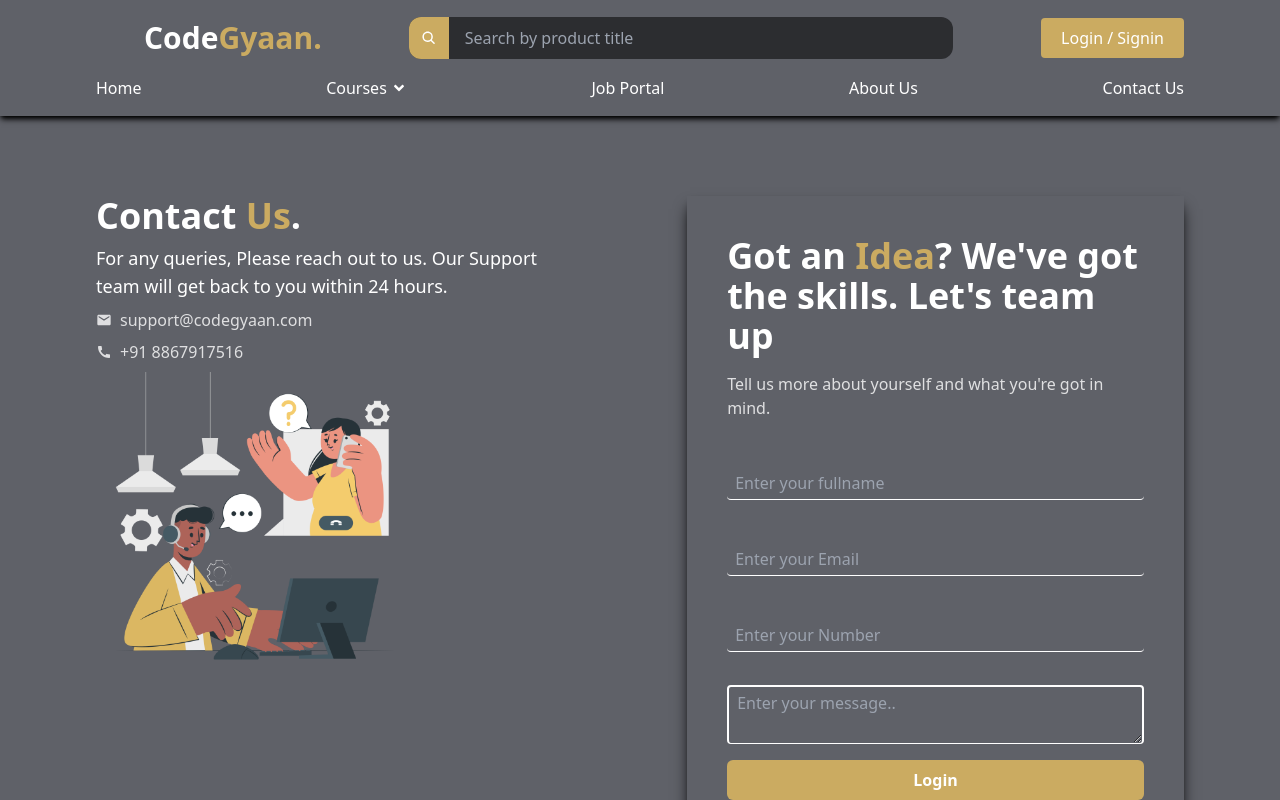
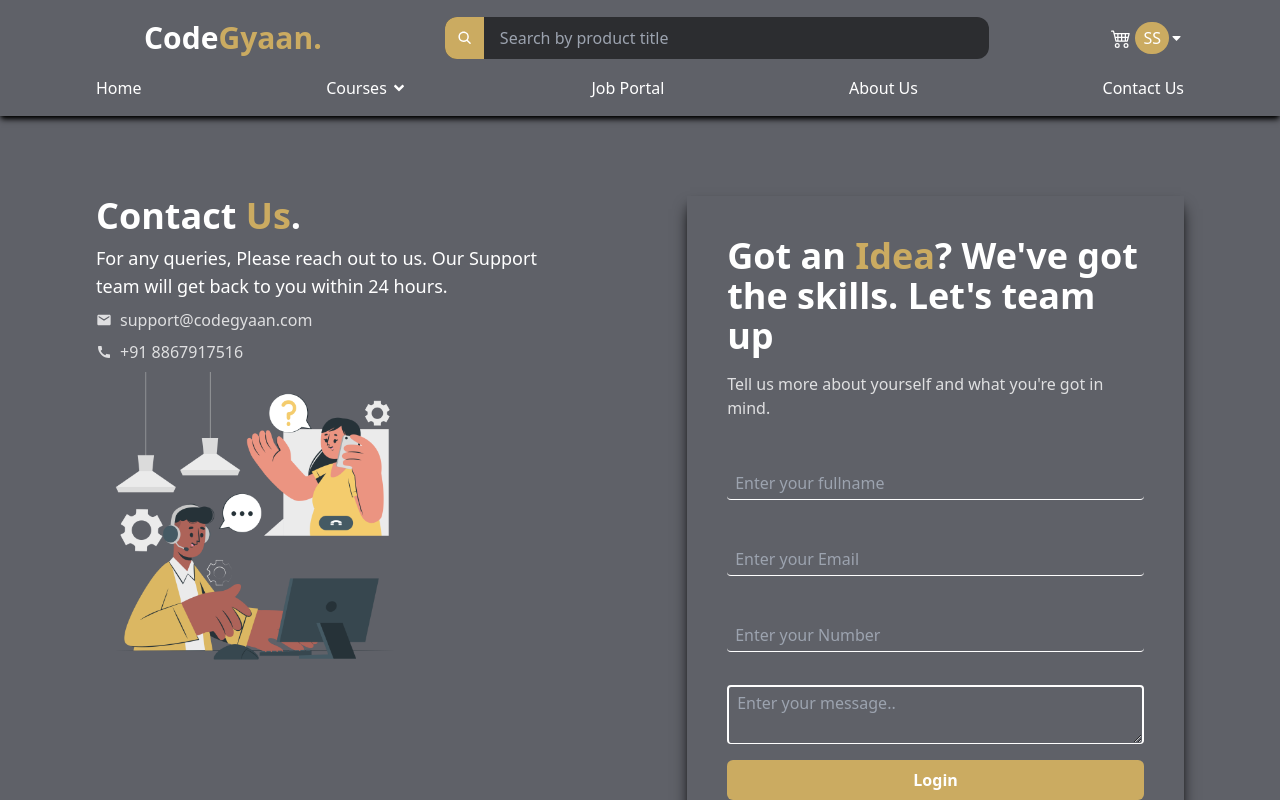
Before and after one commit to shivamshaw07/CodeGyaan, a React (Vite) app in the folder frontend/: page /contact-us in a window 1280 px wide. Built offline with nearby package versions, Linux system fonts and the light colour scheme; some icons are missing.

Commit message:
updated navbar

```diff
--- a/frontend/package.json
+++ b/frontend/package.json
@@ -10,6 +10,7 @@
     "preview": "vite preview"
   },
   "dependencies": {
+    "esbuild": "^0.20.0",
     "react": "^18.2.0",
     "react-dom": "^18.2.0",
     "react-icons": "^4.12.0",
--- a/frontend/src/App.jsx
+++ b/frontend/src/App.jsx
@@ -9,13 +9,13 @@ import SignPage from './pages/SignPage/SignPage'
 function App() {
 
   return (
-    <div className='w-[100vw] h-[100vh] overflow-x-hidden box-border relative z-10 bg-blue-bg'>
+    <div className='w-[100vw] h-auto overflow-x-hidden box-border relative z-10 bg-blue-bg'>
       <Routes>
         <Route index path='/' element={<Home/>}/>
         <Route path='/login' element={<LoginPage/>}/>
         <Route path='/signin' element={<SignPage/>}/>
         <Route path='/aboutus' element={<Abouts/>}/>
-        <Route path='//contact-us' element={<Contacts/>}/>
+        <Route path='/contact-us' element={<Contacts/>}/>
       </Routes>
     </div>
   )
--- a/frontend/src/components/NavBar/NavBar.jsx
+++ b/frontend/src/components/NavBar/NavBar.jsx
@@ -1,12 +1,16 @@
-import React from "react";
+import React, { useState } from "react";
 import "./NavBar.css";
 import { Link } from "react-router-dom";
 import { LiaFreeCodeCamp } from "react-icons/lia";
+import { BsCart4 } from "react-icons/bs";
 import { IoSearch } from "react-icons/io5";
-import { FaAngleDown } from "react-icons/fa";
+import { FaAngleDown, FaIdCardAlt } from "react-icons/fa";
 import CourseList from "./CourseList";
-
+import { TiArrowSortedDown } from "react-icons/ti";
+import { RiDashboard2Line } from "react-icons/ri";
+import { IoMdLogOut } from "react-icons/io";
 const NavBar = () => {
+  const [logged, setLogged] = useState(true)
   return (
     <div className="h-auto w-[100vw] overflow-x-hidden py-4 flex flex-col gap-4 shadow-md shadow-black">
       <div className="flex justify-between items-center w-[85%] mx-auto">
@@ -17,7 +21,7 @@ const NavBar = () => {
             Code<span className="text-glod-color">Gyaan.</span>
           </h1>
         </Link>
-        <div className="w-[50%] flex justify-center items-center  border-black bg-black-bg text-white rounded-xl">
+        <div className="w-[50%] relative flex justify-center items-center  border-black bg-black-bg text-white rounded-xl">
           <IoSearch className="px-3 text-[2.6rem] bg-glod-color rounded-l-xl group hover:bg-[#b99b55] cursor-pointer " />
           <input
             type="text"
@@ -25,7 +29,7 @@ const NavBar = () => {
             placeholder="Search by product title"
           />
         </div>
-        <div className="flex bg-[#cbab61] px-5 py-2 rounded hover:bg-[#b99b55] text-white">
+        {!logged && <div className="flex bg-[#cbab61] px-5 py-2 rounded hover:bg-[#b99b55] text-white">
           <Link to={"/login"}>
             <div className="text-base hover:cursor-pointer font-medium">
               Login /
@@ -36,6 +40,25 @@ const NavBar = () => {
               &nbsp;Signin
             </div>
           </Link>
+        </div>}
+        <div className="flex justify-center items-center gap-1 text-white py-1">
+          <BsCart4 style={{ fontSize: '20px' }} />
+          <div className="flex justify-center items-center cursor-pointer group">
+            <div className="bg-glod-color px-2 py-1 rounded-full">
+              SS
+            </div>
+            <TiArrowSortedDown style={{ fontSize: '15px' }} />
+          <div className="bg-[#2c2d30] absolute top-[9vh] right-[6vw] hidden group-hover:block hover:block  rounded-md">
+            <div className="flex justify-start items-center px-3 hover:bg-slate-700 font-light py-2 rounded-md gap-1">
+              <RiDashboard2Line/>
+              <div>Dashboard</div>
+            </div>
+            <div className="flex justify-start items-center px-3  hover:bg-slate-700 font-light py-2 rounded-md gap-1">
+              <IoMdLogOut/>
+              <div>Logout</div>
+            </div>
+          </div>
+          </div>
         </div>
       </div>
       <div className="flex justify-between items-center text-white font-normal text-base w-[85%] mx-auto">
```
Also changed, not shown: 1 other file (tests, documents, lock files or other folders).
